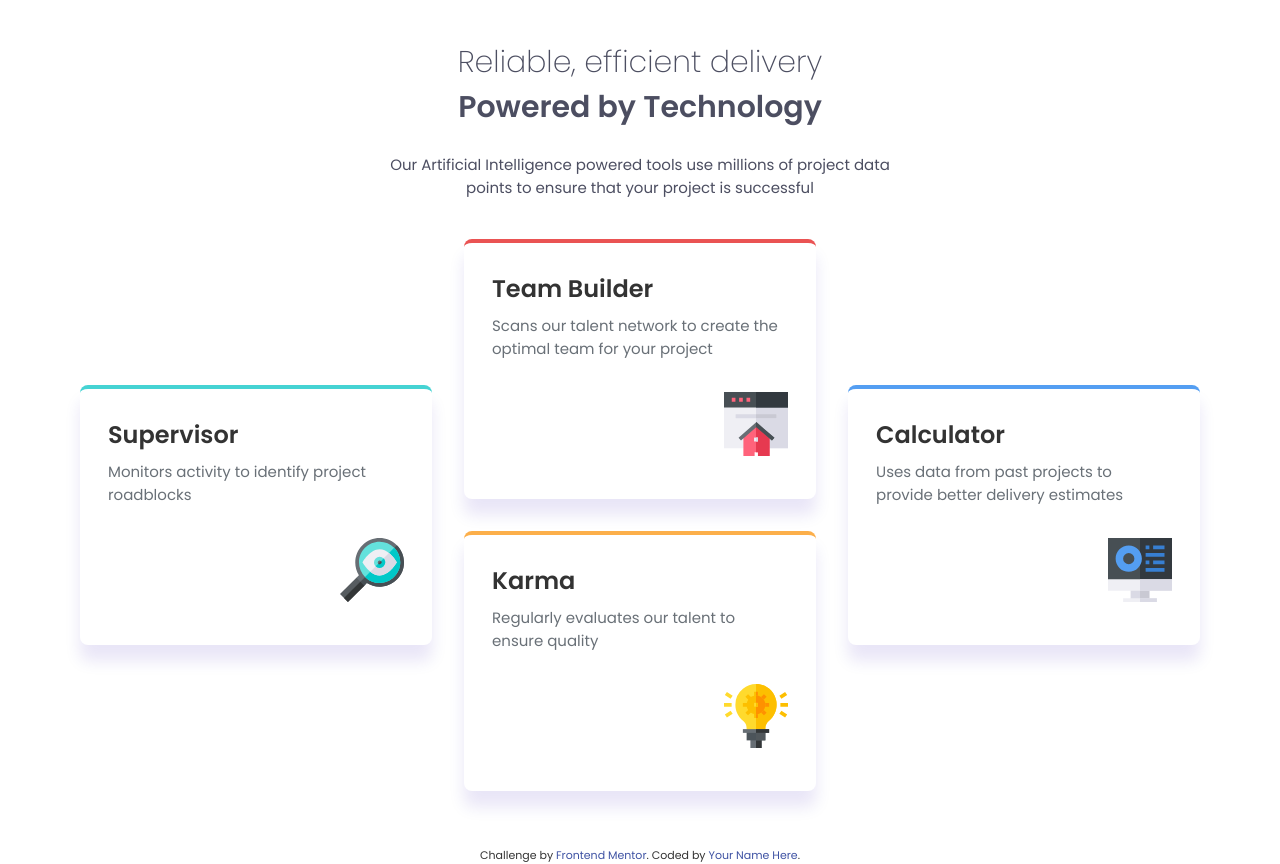
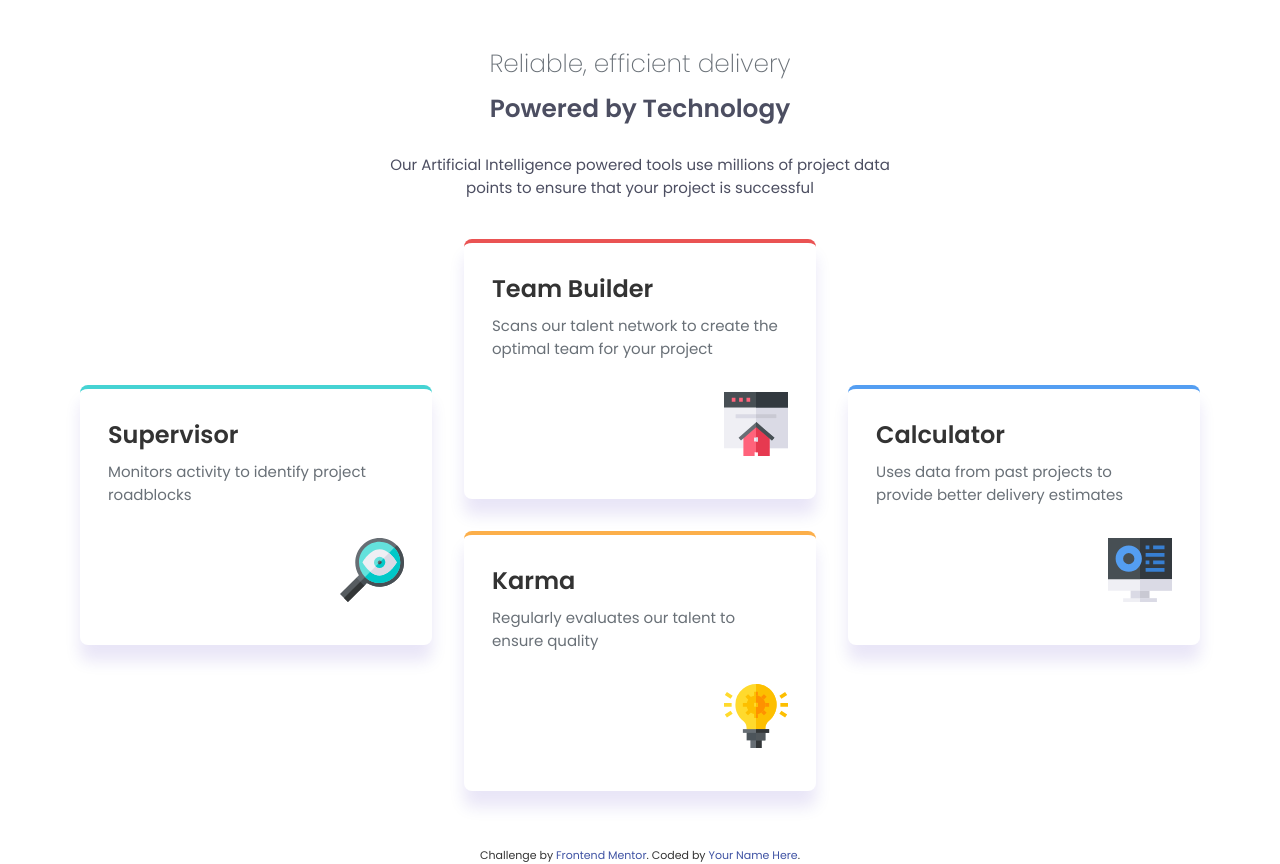
Before and after one commit to JasonPBurke/four-card-feature-section, a plain HTML site: page index.html in a window 1280 px wide. Drawn offline with Linux system fonts and the light colour scheme.

Commit message:
fixed css p to span

```diff
--- a/styles.sass
+++ b/styles.sass
@@ -82,11 +82,11 @@ header
 h1
   margin-block-end: 1.5rem
 
-h1 p:first-child
+h1 span:first-child
   color: var(--Grey-400)
   font-size: 1.55rem
 
-h1 p:last-child
+h1 span:last-child
   color: var(--Grey-500)
   font-size: 1.55rem
   line-height: 1.25
```
Also changed, not shown: styles.css.
